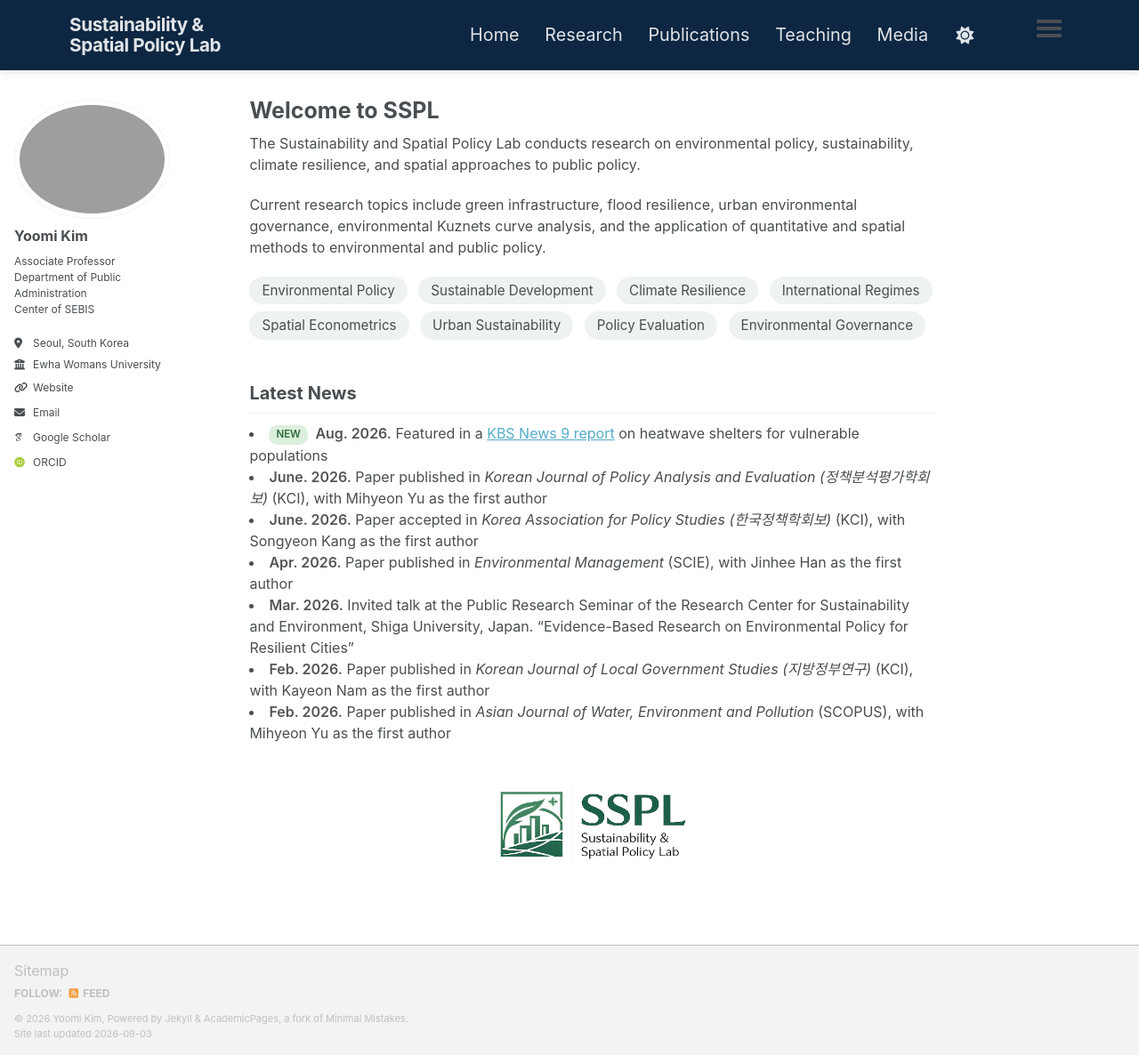
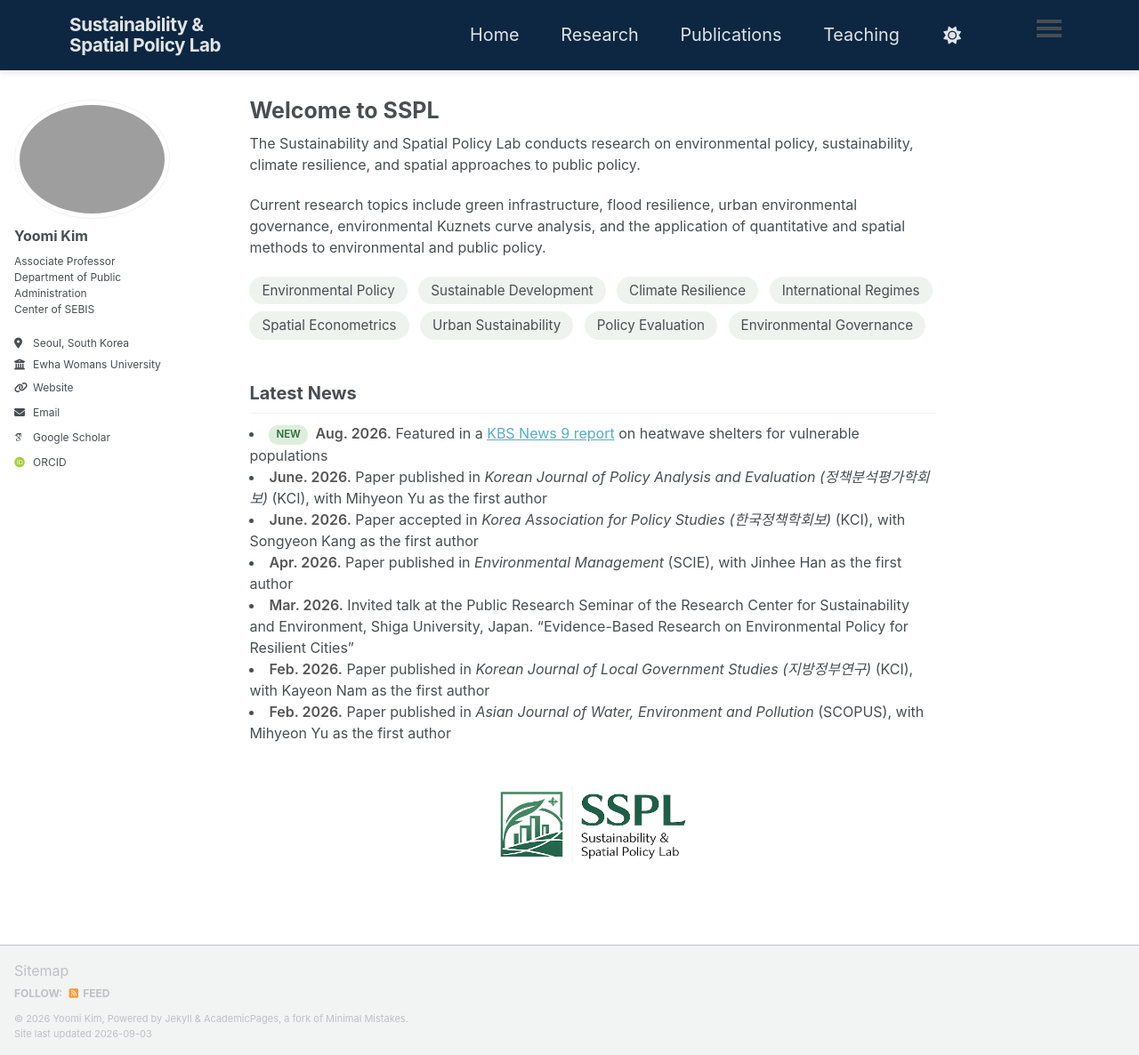
Before and after one commit to ymkim-ssplab/ymkim-ssplab.github.io, a Jekyll site: the page built from _pages/about.md, in a window 1280 px wide and 1186 px high. Shown: the whole window at 89% size. Built offline with Jekyll 4.4.1, drawn with Linux system fonts in a browser that asks for light colours; some web fonts are replaced; a script bundle is joined from its source files by our own code; library files that are not in the unit come from our copies.

Commit message:
Update _navigation.scss

```diff
--- a/_sass/layout/_navigation.scss
+++ b/_sass/layout/_navigation.scss
@@ -184,10 +184,6 @@
     color: var(--global-masthead-link-color);
     text-decoration: none;
 
-   @include breakpoint($x-large) {
-    margin: 0 2.0rem;
-  }
-
     &:hover {
       color: var(--global-masthead-link-color-hover);
     }
@@ -212,6 +208,19 @@
     li {
       display: table-cell;
       vertical-align: middle;
+
+     @include breakpoint($x-large) {
+
+      /* 사이트 제목과 Home 사이 */
+      &:nth-child(2) {
+        padding-left: 10rem;
+      }
+
+      /* Home 이후 각 메뉴 사이 */
+      &:nth-child(n+3) {
+        padding-left: 1rem;
+      }
+    }
 
       @include breakpoint($x-large) {
       &:nth-child(2) {
```
